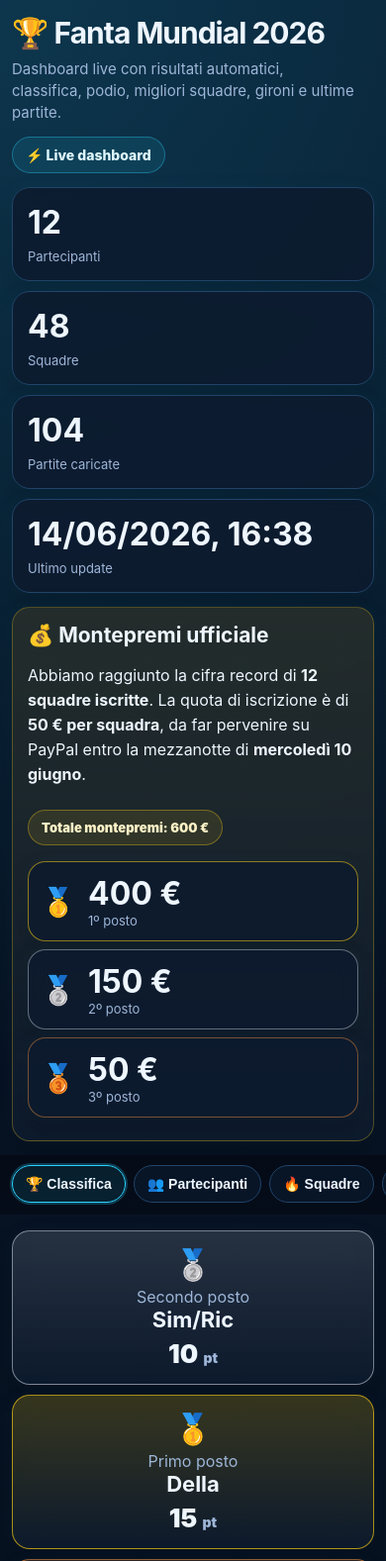
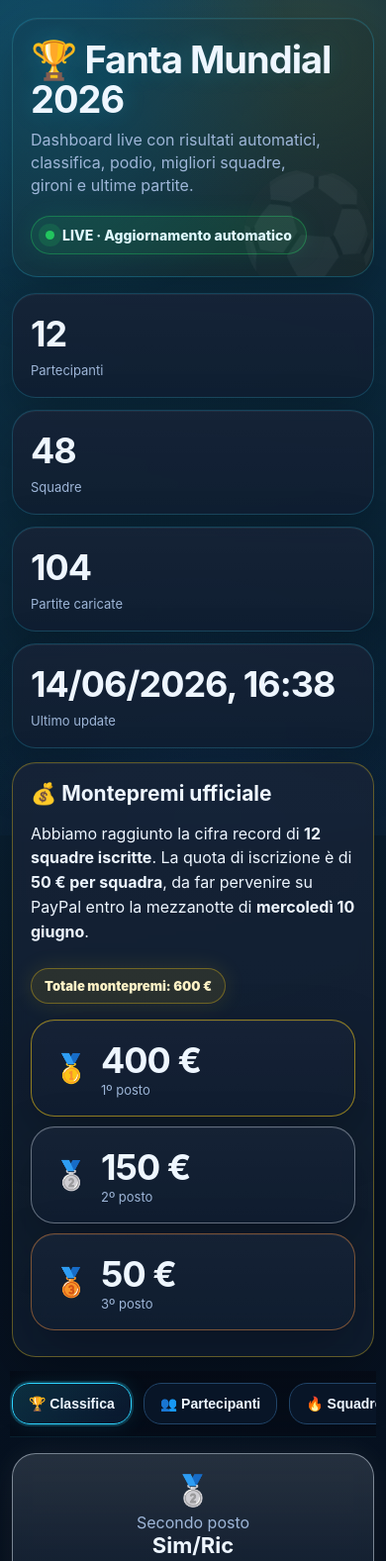
Before and after one commit to roccodone92-coder/FantaMundial2026, a website: page index.html in a window 390 px wide. Shown: the top 1577 px of the page at 99% size. Drawn offline with Linux system fonts and the light colour scheme.

Commit message:
Add files via upload

```diff
--- a/index.html
+++ b/index.html
@@ -552,6 +552,285 @@
       }
     }
 
+
+    /* === SUPER PRO SKIN === */
+    body::before {
+      content: "";
+      position: fixed;
+      inset: 0;
+      pointer-events: none;
+      background:
+        radial-gradient(circle at 18% 10%, rgba(45, 212, 255, .18), transparent 28%),
+        radial-gradient(circle at 82% 6%, rgba(250, 204, 21, .15), transparent 25%),
+        radial-gradient(circle at 55% 100%, rgba(59, 130, 246, .14), transparent 32%);
+      z-index: -1;
+    }
+
+    .wrap {
+      position: relative;
+    }
+
+    .hero {
+      position: relative;
+      padding: 26px;
+      border: 1px solid rgba(45, 212, 255, .22);
+      border-radius: 28px;
+      background:
+        linear-gradient(135deg, rgba(45, 212, 255, .13), rgba(250, 204, 21, .06)),
+        rgba(5, 11, 22, .42);
+      box-shadow:
+        0 22px 55px rgba(0,0,0,.28),
+        inset 0 1px 0 rgba(255,255,255,.05);
+      overflow: hidden;
+    }
+
+    .hero::after {
+      content: "⚽";
+      position: absolute;
+      right: 22px;
+      bottom: -20px;
+      font-size: 112px;
+      opacity: .045;
+      transform: rotate(-14deg);
+    }
+
+    h1 {
+      text-shadow: 0 0 26px rgba(45, 212, 255, .18);
+    }
+
+    .badge {
+      position: relative;
+      background: rgba(34, 197, 94, .12);
+      border-color: rgba(34, 197, 94, .40);
+      box-shadow: 0 0 25px rgba(34, 197, 94, .10);
+    }
+
+    .badge::before {
+      content: "";
+      width: 9px;
+      height: 9px;
+      border-radius: 99px;
+      background: #22c55e;
+      box-shadow: 0 0 0 0 rgba(34, 197, 94, .8);
+      animation: livePulse 1.5s infinite;
+    }
+
+    @keyframes livePulse {
+      0% { box-shadow: 0 0 0 0 rgba(34, 197, 94, .75); }
+      70% { box-shadow: 0 0 0 9px rgba(34, 197, 94, 0); }
+      100% { box-shadow: 0 0 0 0 rgba(34, 197, 94, 0); }
+    }
+
+    .kpi,
+    .card,
+    .podium-card {
+      border-color: rgba(45, 212, 255, .20);
+      background:
+        linear-gradient(180deg, rgba(255,255,255,.035), rgba(255,255,255,.012)),
+        rgba(13, 27, 46, .88);
+      box-shadow:
+        0 22px 55px rgba(0,0,0,.26),
+        inset 0 1px 0 rgba(255,255,255,.05);
+    }
+
+    .kpi {
+      transition: transform .18s ease, border-color .18s ease, box-shadow .18s ease;
+    }
+
+    .kpi:hover {
+      transform: translateY(-2px);
+      border-color: rgba(45, 212, 255, .38);
+      box-shadow:
+        0 24px 58px rgba(0,0,0,.30),
+        0 0 28px rgba(45, 212, 255, .08);
+    }
+
+    .kpi b {
+      letter-spacing: -1px;
+    }
+
+    .prize-card {
+      position: relative;
+      overflow: hidden;
+      border-color: rgba(250, 204, 21, .34);
+    }
+
+    .prize-card::before {
+      content: "";
+      position: absolute;
+      inset: -2px;
+      background: linear-gradient(120deg, transparent, rgba(250,204,21,.10), transparent);
+      transform: translateX(-100%);
+      animation: shimmer 5s infinite;
+      pointer-events: none;
+    }
+
+    @keyframes shimmer {
+      0% { transform: translateX(-100%); }
+      45%, 100% { transform: translateX(100%); }
+    }
+
+    .prize-total {
+      box-shadow: 0 0 22px rgba(250, 204, 21, .12);
+    }
+
+    .tabs {
+      gap: 12px;
+      border-bottom: 1px solid rgba(45, 212, 255, .10);
+    }
+
+    button {
+      transition: transform .15s ease, background .15s ease, border-color .15s ease;
+    }
+
+    button:hover {
+      transform: translateY(-1px);
+      border-color: rgba(45, 212, 255, .36);
+    }
+
+    button.active {
+      background:
+        linear-gradient(135deg, rgba(45,212,255,.18), rgba(59,130,246,.10));
+      box-shadow:
+        0 0 0 2px rgba(45,212,255,.20),
+        0 0 22px rgba(45,212,255,.12);
+    }
+
+    .podium-card.first {
+      box-shadow:
+        0 25px 70px rgba(0,0,0,.28),
+        0 0 35px rgba(250,204,21,.10);
+    }
+
+    .podium-card.second {
+      box-shadow:
+        0 20px 58px rgba(0,0,0,.24),
+        0 0 28px rgba(203,213,225,.08);
+    }
+
+    .podium-card.third {
+      box-shadow:
+        0 18px 52px rgba(0,0,0,.22),
+        0 0 25px rgba(251,146,60,.08);
+    }
+
+    .rank {
+      background: linear-gradient(135deg, rgba(45,212,255,.20), rgba(45,212,255,.06));
+    }
+
+    tr.click:hover {
+      background: rgba(45, 212, 255, .045);
+    }
+
+    .pill.hot {
+      color: #fff7b0;
+      background: rgba(250, 204, 21, .10);
+    }
+
+    .pill.good {
+      background: rgba(34, 197, 94, .08);
+    }
+
+    @media (max-width: 1000px) {
+      body {
+        background:
+          radial-gradient(circle at top left, rgba(45,212,255,.20), transparent 36%),
+          linear-gradient(180deg, #071426, #06101d 65%, #050b16);
+      }
+
+      .wrap {
+        padding: 18px 12px 70px;
+      }
+
+      .hero {
+        padding: 22px 18px;
+        border-radius: 26px;
+        margin-bottom: 16px;
+      }
+
+      .hero::after {
+        right: -8px;
+        bottom: -26px;
+        font-size: 118px;
+        opacity: .055;
+      }
+
+      h1 {
+        font-size: 38px;
+        line-height: 1.04;
+      }
+
+      .sub {
+        font-size: 16px;
+        max-width: 92%;
+      }
+
+      .badge {
+        margin-top: 18px;
+        padding: 10px 14px;
+      }
+
+      .kpis {
+        gap: 12px;
+      }
+
+      .kpi,
+      .card,
+      .podium-card {
+        border-radius: 24px;
+        padding: 18px;
+      }
+
+      .kpi b {
+        font-size: 36px;
+      }
+
+      .tabs {
+        position: sticky;
+        top: 0;
+        overflow-x: auto;
+        flex-wrap: nowrap;
+        padding: 12px 2px;
+        margin-left: -2px;
+        margin-right: -2px;
+        scrollbar-width: none;
+      }
+
+      .tabs::-webkit-scrollbar {
+        display: none;
+      }
+
+      .tabs button {
+        flex: 0 0 auto;
+        padding: 12px 16px;
+        border-radius: 18px;
+        white-space: nowrap;
+      }
+
+      .podium {
+        gap: 10px;
+      }
+
+      .podium-card.first,
+      .podium-card.second,
+      .podium-card.third {
+        min-height: unset;
+      }
+
+      .prize-grid {
+        gap: 10px;
+      }
+
+      th,
+      td {
+        white-space: nowrap;
+      }
+
+      .card {
+        overflow-x: auto;
+      }
+    }
+
   </style>
 </head>
 
@@ -562,7 +841,7 @@
         <h1>🏆 Fanta Mundial 2026</h1>
         <div class="sub">Dashboard live con risultati automatici, classifica, podio, migliori squadre, gironi e ultime partite.</div>
       </div>
-      <div class="badge">⚡ Live dashboard</div>
+      <div class="badge">LIVE · Aggiornamento automatico</div>
     </header>
 
     <div id="error"></div>
```
